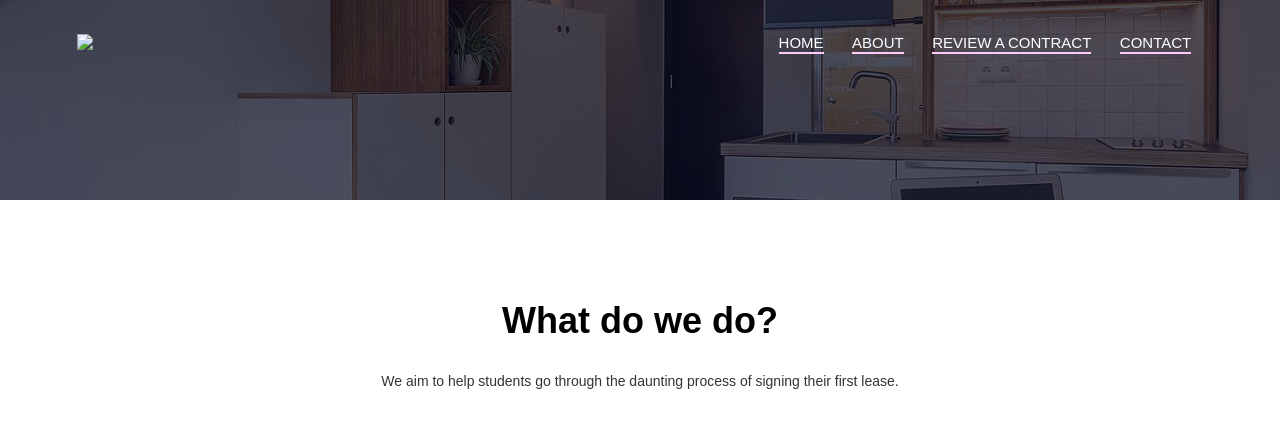
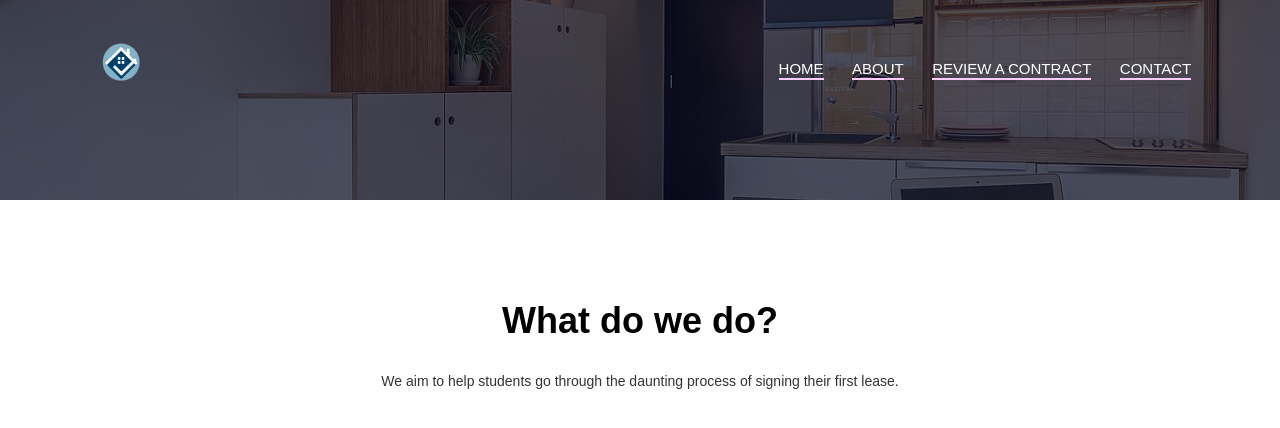
Before and after one commit to evelynllee/rentwise-qhacks, a plain HTML site: page about.html in a window 1280 px wide. Drawn offline with Linux system fonts and the light colour scheme.

Commit message:
changed logo path name

```diff
--- a/about.html
+++ b/about.html
@@ -9,7 +9,7 @@
 
     <section class="about">
         <nav>
-            <a href="index.html"><img src="images/rentwiselogo.jpeg"></a>
+            <a href="index.html"><img src="images/rentwiselogo.png"></a>
             <div class="nav-links">
                 <ul>
                     <li><a href="index.html">HOME</a></li>
```
Also changed, not shown: contact.html (+1 -1 lines), index.html (+1 -1 lines), review.html (+1 -1 lines).
